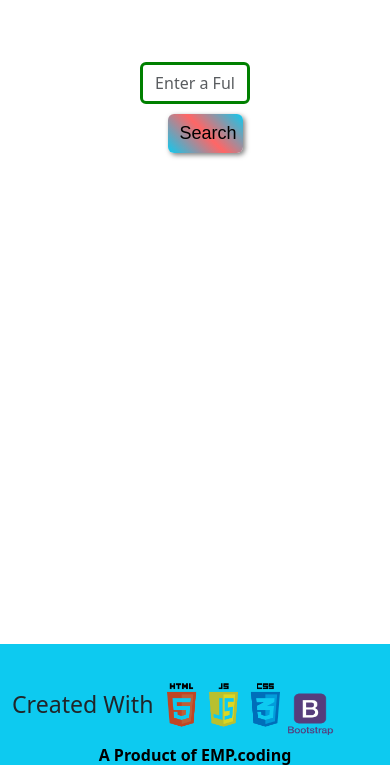
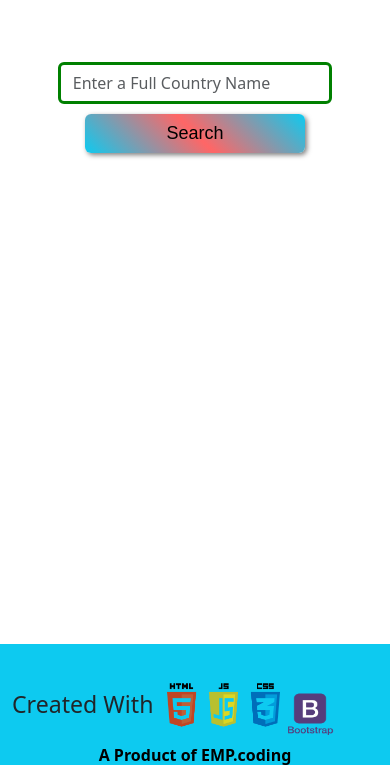
Before and after one commit to EMP-coding/W7PRJCT, a plain HTML site: page index.html in a window 390 px wide. Shown: the part 79-844 px from the top of the page. Drawn offline with nearby package versions, Linux system fonts and the light colour scheme; no server answers.

Commit message:
Adjusted CSS for mobile responsiveness

```diff
--- a/index.html
+++ b/index.html
@@ -47,8 +47,8 @@
 
 
                     <div class="d-flex justify-content-center">
-                        <div style="width: 15%;">
-                            <button type="submit" class="btn btn-primary w-100 search-button">Search</button>
+
+                            <button type="submit" class="btn btn-primary  search-button">Search</button>
                         </div>
                     </div>
 
--- a/main.css
+++ b/main.css
@@ -9,11 +9,11 @@ body {
 
 
 #main-search {
-    width: 30%;
+    width: 40%;
     border: 3px solid green;
     display: block;
     margin: auto;
-    min-width: 140;
+
 }
 
 form {
@@ -79,10 +79,9 @@ form {
 
 .input-container {
     margin-bottom: 10px;
-    position: relative;
     display: flex;
     justify-content: center;
-    min-width: 100px;
+    min-width: 100%;
 
 }
 
@@ -107,7 +106,7 @@ form {
     color: black;
     font-family: fantasy;
     font-size: large;
-    min-width: 75px;
+    width: 20%;
 
 
 
@@ -130,7 +129,26 @@ form {
     display: none;
     }
 
-}
+    .input-container {
+        display: flex;
+        flex-direction: column;
+        align-items: center;
+        width: 100%;
+
+    }
+    .search-button {
+        min-width: 60%;
+    }
+    #search-form {
+        min-width: 100%;
+    }
+    #main-search {
+        min-width: 75%;
+    }
+    .navbar-text h1 {
+        font-size: 16px;
+
+}}
 
 .plain {
     text-decoration: none;
```
